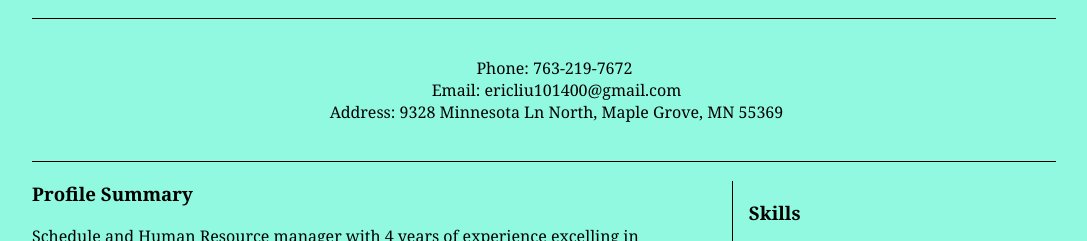
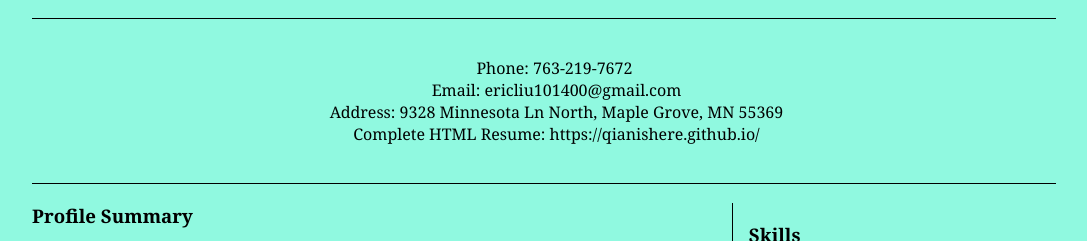
Before and after one commit to QianIsHere/qianishere.github.io, a plain HTML site: page index.html in a window 1280 px wide. Shown: the part 174-415 px from the top of the page, without its empty margins (96-1183 px from the left). Drawn offline with Linux system fonts and the light colour scheme.

Commit message:
Update index.html

```diff
--- a/index.html
+++ b/index.html
@@ -17,6 +17,7 @@
       Phone: 763-219-7672
       Email: ericliu101400@gmail.com
       Address: 9328 Minnesota Ln North, Maple Grove, MN 55369
+      Complete HTML Resume: https://qianishere.github.io/
       </pre>
     </div>
 
```
